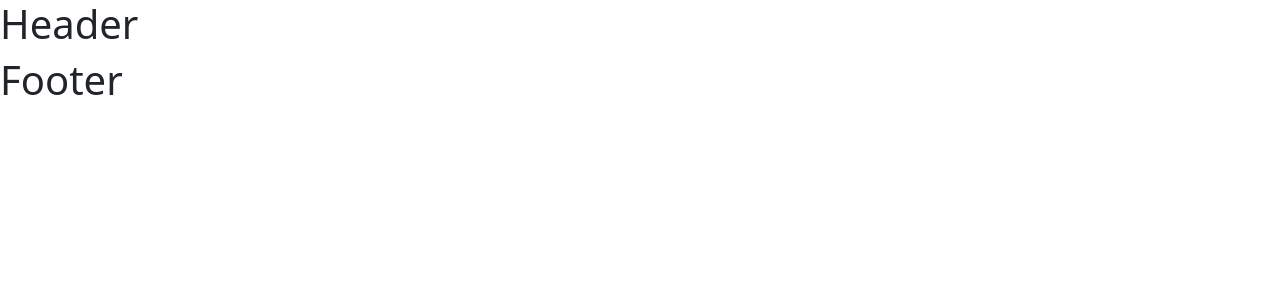
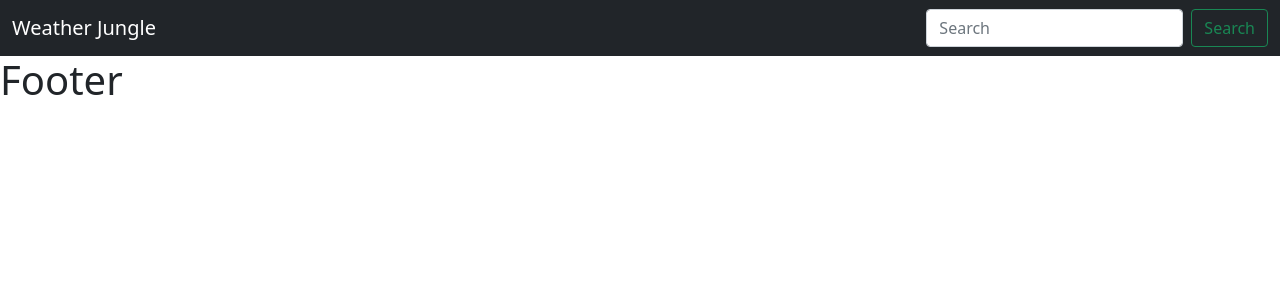
Before and after one commit to tonypal-2002/dj_weather_report, a Django app: page / in a window 1280 px wide. Shown: the top 300 px of the page. Run offline with Django 5.2, Linux system fonts and the light colour scheme.

Commit message:
navbar with search feature bootstrap added

```diff
--- a/frontend/templates/frontend/layout/header.html
+++ b/frontend/templates/frontend/layout/header.html
@@ -1 +1,16 @@
-<h1>Header</h1>
+<nav class="navbar navbar-dark bg-dark navbar-expand-lg">
+
+    <div class="container-fluid">
+
+        <a href="{% url 'home' %}" class="navbar-brand">Weather Jungle</a>
+
+        <form class="d-flex" method="POST">
+
+            {% csrf_token %}
+
+            <input class="form-control me-2" type="search" placeholder="Search" aria-label="Search" name="location">
+
+            <button class="btn btn-outline-success" type="submit">Search</button>
+        </form>
+    </div>
+</nav>
```
